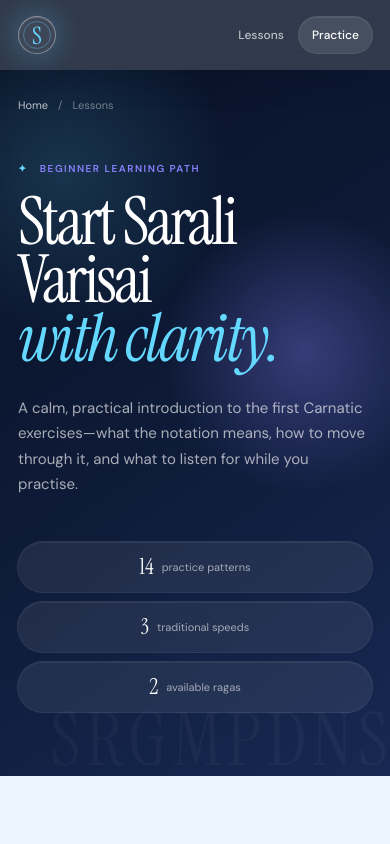
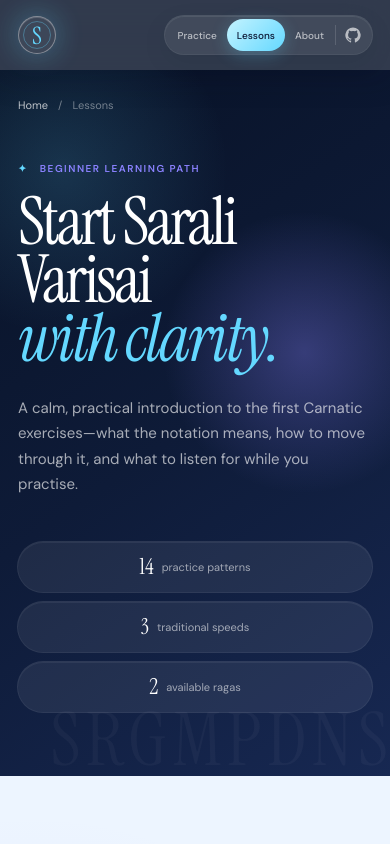
Before and after one commit to Nova-Corp/swara_flow, a Next.js app: page /learn/sarali-varisai in a window 390 px wide. Shown: the top 844 px of the page. Built offline with nearby package versions, Linux system fonts and the light colour scheme; no server answers.

Commit message:
feat: add GitHub link component and redesign header navigation with updated styling

```diff
--- /dev/null
+++ b/app/_components/GitHubHeaderLink.tsx
@@ -0,0 +1,17 @@
+export function GitHubHeaderLink() {
+  return (
+    <a
+      className="githubHeaderLink"
+      href="https://github.com/Nova-Corp/swara_flow"
+      target="_blank"
+      rel="noreferrer"
+      aria-label="Open the Swara Flow repository on GitHub"
+      title="View source on GitHub"
+    >
+      <svg viewBox="0 0 24 24" aria-hidden="true">
+        <path fill="currentColor" d="M12 .7a11.5 11.5 0 0 0-3.64 22.41c.58.1.79-.25.79-.56v-2.24c-3.22.7-3.9-1.37-3.9-1.37-.52-1.34-1.28-1.7-1.28-1.7-1.05-.72.08-.7.08-.7 1.16.08 1.77 1.19 1.77 1.19 1.03 1.77 2.7 1.26 3.36.96.1-.75.4-1.26.73-1.55-2.57-.29-5.27-1.28-5.27-5.68 0-1.26.45-2.28 1.18-3.09-.12-.29-.51-1.47.11-3.05 0 0 .96-.31 3.16 1.18A10.95 10.95 0 0 1 12 6.12c.98 0 1.95.13 2.87.38 2.2-1.49 3.16-1.18 3.16-1.18.62 1.58.23 2.76.11 3.05.74.81 1.18 1.83 1.18 3.09 0 4.41-2.71 5.38-5.29 5.67.42.36.79 1.07.79 2.16v3.26c0 .31.21.67.8.56A11.5 11.5 0 0 0 12 .7Z" />
+      </svg>
+      <span>GitHub</span>
+    </a>
+  );
+}
--- a/app/globals.css
+++ b/app/globals.css
@@ -22,19 +22,28 @@ a { color: inherit; }
 :focus-visible { outline: 3px solid var(--saffron); outline-offset: 3px; }
 .shell { min-height: 100vh; overflow: clip; isolation: isolate; }
 .topbar, .hero, .practiceSection, .philosophy, footer { padding-left: max(24px, 5vw); padding-right: max(24px, 5vw); }
-.topbar { height: 82px; display: grid; grid-template-columns: 1fr auto 1fr; align-items: center; border-bottom: 1px solid rgba(255,255,255,.16); color: white; background: rgba(19,17,40,.76); -webkit-backdrop-filter: blur(22px) saturate(140%); backdrop-filter: blur(22px) saturate(140%); box-shadow: 0 10px 30px rgba(7,5,24,.14); position: sticky; top: 0; z-index: 30; }
+.topbar { height: 76px; display: grid; grid-template-columns: auto 1fr; align-items: center; border-bottom: 1px solid rgba(255,255,255,.16); color: white; background: rgba(19,17,40,.76); -webkit-backdrop-filter: blur(22px) saturate(140%); backdrop-filter: blur(22px) saturate(140%); box-shadow: 0 10px 30px rgba(7,5,24,.14); position: sticky; top: 0; z-index: 30; }
 .brand { text-decoration: none; display: flex; align-items: center; gap: 12px; justify-self: start; }
 .brandMark { width: 38px; height: 38px; display: grid; place-items: center; border: 1px solid rgba(255,255,255,.38); border-radius: 50%; color: var(--saffron); background: rgba(255,255,255,.06); box-shadow: inset 0 1px 0 rgba(255,255,255,.16), var(--glow-saffron); font-family: var(--serif); font-size: 24px; position: relative; }
 .brandMark i { position: absolute; inset: 4px; border: 1px solid currentColor; border-radius: inherit; opacity: .35; }
 .brandName { font-weight: 600; font-size: 19px; letter-spacing: -.04em; }
 .brandName em { color: var(--saffron); font-family: var(--serif); font-size: 22px; font-weight: 400; }
-.topnav { display: flex; align-items: center; gap: 32px; }
-.topnav a { color: rgba(255,255,255,.68); font-size: 13px; text-decoration: none; transition: color .2s ease; }
-.topnav a:hover { color: white; }
-.languageSelector { justify-self: end; display: inline-flex; align-items: center; padding: 3px; border: 1px solid rgba(255,255,255,.18); border-radius: 999px; background: rgba(255,255,255,.08); box-shadow: inset 0 1px 0 rgba(255,255,255,.1); }
-.languageSelector button { min-height: 32px; padding: 0 12px; border: 0; border-radius: 999px; background: transparent; color: rgba(255,255,255,.68); font-size: 11px; font-weight: 600; cursor: pointer; transition: color .2s ease, background .2s ease; }
-.languageSelector button:hover { color: white; }
+.headerControls { justify-self: end; display: inline-flex; align-items: center; gap: 3px; padding: 4px; border-radius: 999px; background: rgba(255,255,255,.075); box-shadow: 0 0 0 1px rgba(255,255,255,.14), inset 0 1px 0 rgba(255,255,255,.08), 0 8px 24px rgba(4,10,26,.1); }
+.topnav { display: flex; align-items: center; gap: 2px; }
+.topnav a { min-height: 34px; padding: 0 12px; display: inline-flex; align-items: center; border-radius: 999px; color: rgba(255,255,255,.64); font-size: 11px; font-weight: 500; text-decoration: none; transition-property: color, background-color, box-shadow, transform; transition-duration: 150ms; transition-timing-function: ease-out; }
+.topnav a:hover { color: white; background: rgba(255,255,255,.08); }
+.topnav a[aria-current="page"] { color: var(--night); background: linear-gradient(135deg, #c4f3ff, var(--saffron)); box-shadow: 0 4px 16px rgba(100,216,255,.26); }
+.topnav a:active { transform: scale(.96); }
+.languageSelector { display: inline-flex; align-items: center; gap: 1px; margin-left: 4px; padding-left: 7px; position: relative; }
+.languageSelector::before { content: ""; position: absolute; left: 0; width: 1px; height: 20px; background: rgba(255,255,255,.14); }
+.languageSelector button { min-height: 34px; padding: 0 11px; border: 0; border-radius: 999px; background: transparent; color: rgba(255,255,255,.64); font-size: 10px; font-weight: 600; cursor: pointer; transition-property: color, background-color, box-shadow, transform; transition-duration: 150ms; transition-timing-function: ease-out; }
+.languageSelector button:hover { color: white; background: rgba(255,255,255,.08); }
 .languageSelector button.active { background: linear-gradient(135deg, #c4f3ff, var(--saffron)); color: var(--night); box-shadow: 0 4px 16px rgba(100,216,255,.3); }
+.githubHeaderLink { min-width: 34px; min-height: 34px; margin-left: 4px; padding: 0 10px 0 9px; display: inline-flex; align-items: center; justify-content: center; gap: 6px; border-radius: 999px; color: rgba(255,255,255,.64); position: relative; font-size: 10px; font-weight: 600; text-decoration: none; transition-property: color, background-color, box-shadow, transform; transition-duration: 150ms; transition-timing-function: ease-out; }
+.githubHeaderLink::before { content: ""; position: absolute; left: -4px; width: 1px; height: 20px; background: rgba(255,255,255,.14); }
+.githubHeaderLink svg { width: 16px; height: 16px; flex: 0 0 auto; }
+.githubHeaderLink:hover { color: white; background: rgba(255,255,255,.08); box-shadow: inset 0 0 0 1px rgba(255,255,255,.04); }
+.githubHeaderLink:active { transform: scale(.96); }
 
 .hero { min-height: 650px; display: grid; grid-template-columns: 1.08fr .92fr; align-items: center; gap: 6vw; overflow: hidden; color: white; background: linear-gradient(145deg, #081226 0%, #0e1b38 48%, #172852 100%); position: relative; isolation: isolate; }
 .hero::before { content: ""; position: absolute; inset: 0; background: radial-gradient(circle at 76% 42%, rgba(139,130,255,.34), transparent 27%), radial-gradient(circle at 18% 22%, rgba(100,216,255,.16), transparent 25%), radial-gradient(circle at 54% 92%, rgba(93,167,255,.14), transparent 24%); z-index: -1; }
@@ -262,7 +271,6 @@ footer p:last-child { justify-self: end; }
 
 @media (max-width: 760px) {
   .topbar { grid-template-columns: 1fr auto; }
-  .topnav { display: none; }
   .hero { grid-template-columns: 1fr; min-height: auto; }
   .heroCopy { padding: 80px 0 60px; }
   .heroVisual { width: min(74vw, 380px); margin: 0 auto 80px; }
@@ -281,7 +289,16 @@ footer p:last-child { justify-self: end; }
 
 @media (max-width: 540px) {
   .topbar, .hero, .practiceSection, .philosophy, footer { padding-left: 18px; padding-right: 18px; }
-  .languageSelector button { min-height: 30px; padding: 0 9px; font-size: 10px; }
+  .topbar { height: 70px; }
+  .topbar .brandName { display: none; }
+  .headerControls { gap: 1px; padding: 3px; }
+  .topnav { gap: 0; }
+  .topnav a { min-height: 32px; padding: 0 8px; font-size: 10px; }
+  .languageSelector { gap: 0; margin-left: 2px; padding-left: 4px; }
+  .languageSelector button { min-height: 32px; padding: 0 7px; font-size: 10px; }
+  .githubHeaderLink { min-width: 32px; min-height: 32px; margin-left: 2px; padding: 0; }
+  .githubHeaderLink::before { left: -2px; }
+  .githubHeaderLink span { display: none; }
   h1 { font-size: clamp(56px, 17vw, 74px); }
   .heroActions { align-items: flex-start; flex-direction: column; gap: 20px; }
   .practiceSection { padding-top: 78px; padding-bottom: 78px; }
@@ -330,12 +347,9 @@ footer p:last-child { justify-self: end; }
 /* Searchable lesson pages */
 .lessonShell { min-height: 100vh; overflow: clip; background: radial-gradient(circle at 8% 44%, rgba(139,130,255,.13), transparent 24%), radial-gradient(circle at 92% 62%, rgba(100,216,255,.14), transparent 27%), var(--cream); }
 .lessonTopbar { height: 76px; padding: 0 max(24px, 5vw); display: grid; grid-template-columns: 1fr auto; align-items: center; color: white; background: rgba(8,18,38,.82); -webkit-backdrop-filter: blur(22px) saturate(140%); backdrop-filter: blur(22px) saturate(140%); box-shadow: 0 10px 30px rgba(7,15,35,.15); position: sticky; top: 0; z-index: 30; }
-.lessonNav { display: flex; align-items: center; gap: 28px; }
-.lessonNav a { color: rgba(255,255,255,.68); font-size: 12px; font-weight: 500; text-decoration: none; transition-property: color, background-color, box-shadow, transform; transition-duration: 150ms; transition-timing-function: ease-out; }
+.lessonNav { display: flex; align-items: center; gap: 2px; }
+.lessonNav a { color: rgba(255,255,255,.64); font-size: 11px; }
 .lessonNav a:hover { color: white; }
-.lessonNav .lessonNavCta { min-height: 38px; padding: 0 16px; display: inline-flex; align-items: center; border-radius: 999px; background: rgba(255,255,255,.1); color: white; box-shadow: 0 0 0 1px rgba(255,255,255,.16), inset 0 1px 0 rgba(255,255,255,.08); }
-.lessonNav .lessonNavCta:hover { background: rgba(100,216,255,.16); box-shadow: 0 0 0 1px rgba(100,216,255,.35), 0 0 24px rgba(100,216,255,.14); }
-.lessonNav .lessonNavCta:active { transform: scale(.96); }
 
 .lessonHero { color: white; background: linear-gradient(145deg, #081226 0%, #0e1b38 50%, #172852 100%); position: relative; isolation: isolate; }
 .lessonHero::before { content: ""; position: absolute; inset: 0; z-index: -1; background: radial-gradient(circle at 78% 40%, rgba(139,130,255,.32), transparent 27%), radial-gradient(circle at 16% 14%, rgba(100,216,255,.16), transparent 24%); }
@@ -462,9 +476,8 @@ footer p:last-child { justify-self: end; }
 @media (max-width: 600px) {
   .lessonTopbar { height: 70px; padding: 0 18px; }
   .lessonTopbar .brandName { display: none; }
-  .lessonNav { gap: 15px; }
-  .lessonNav > a:first-child { display: none; }
-  .lessonNav .lessonNavCta { min-height: 36px; padding: 0 13px; }
+  .lessonNav { gap: 0; }
+  .lessonNav a { min-height: 32px; padding: 0 10px; font-size: 10px; }
   .lessonHeroInner, .lessonContent { width: calc(100% - 36px); }
   .lessonHeroInner { padding: 28px 0 64px; }
   .lessonBreadcrumb { margin-bottom: 50px; }
--- a/app/learn/_components/LessonChrome.tsx
+++ b/app/learn/_components/LessonChrome.tsx
@@ -1,5 +1,6 @@
 import Link from "next/link";
 import type { ReactNode } from "react";
+import { GitHubHeaderLink } from "../../_components/GitHubHeaderLink";
 
 export function LessonChrome({ children }: Readonly<{ children: ReactNode }>) {
   return (
@@ -9,11 +10,14 @@ export function LessonChrome({ children }: Readonly<{ children: ReactNode }>) {
           <span className="brandMark" aria-hidden="true"><i />S</span>
           <span className="brandName">swara <em>flow</em></span>
         </Link>
-        <nav className="lessonNav" aria-label="Lesson navigation">
-          <Link href="/">Home</Link>
-          <Link href="/learn/sarali-varisai">Lessons</Link>
-          <Link className="lessonNavCta" href="/#practice-workspace">Practice</Link>
-        </nav>
+        <div className="headerControls lessonHeaderControls">
+          <nav className="topnav lessonNav" aria-label="Lesson navigation">
+            <Link href="/#practice">Practice</Link>
+            <Link href="/learn/sarali-varisai" aria-current="page">Lessons</Link>
+            <Link href="/#about">About</Link>
+          </nav>
+          <GitHubHeaderLink />
+        </div>
       </header>
       {children}
       <footer className="lessonFooter">
--- a/app/page.tsx
+++ b/app/page.tsx
@@ -2,6 +2,7 @@
 
 import { useEffect, useState } from "react";
 import Link from "next/link";
+import { GitHubHeaderLink } from "./_components/GitHubHeaderLink";
 import { PracticeWorkspace } from "../features/practice/components/PracticeWorkspace";
 import type { Language } from "../features/i18n/language";
 import { absoluteUrl } from "../lib/site";
@@ -61,6 +62,7 @@ export default function Home() {
           <span className="brandMark" aria-hidden="true"><i />S</span>
           <span className="brandName">swara <em>flow</em></span>
         </a>
+        <div className="headerControls">
           <nav className="topnav" aria-label={isTamil ? "முதன்மை வழிசெலுத்தல்" : "Primary navigation"}>
             <a href="#practice">{isTamil ? "பயிற்சி" : "Practice"}</a>
             <Link href="/learn/sarali-varisai">{isTamil ? "பாடங்கள்" : "Lessons"}</Link>
@@ -69,6 +71,8 @@ export default function Home() {
           <div className="languageSelector" role="group" aria-label={isTamil ? "மொழியைத் தேர்ந்தெடுக்கவும்" : "Choose language"}>
             <button className={language === "en" ? "active" : ""} type="button" aria-pressed={language === "en"} onClick={() => changeLanguage("en")}>English</button>
             <button className={language === "ta" ? "active" : ""} type="button" aria-pressed={language === "ta"} onClick={() => changeLanguage("ta")}>தமிழ்</button>
+          </div>
+          <GitHubHeaderLink />
         </div>
       </header>
 
```
Lines whose indentation alone changed are shown as unchanged.
